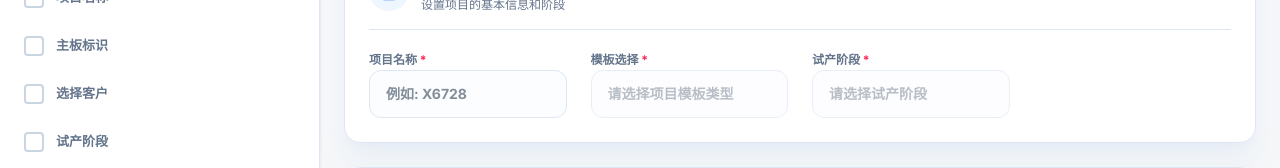
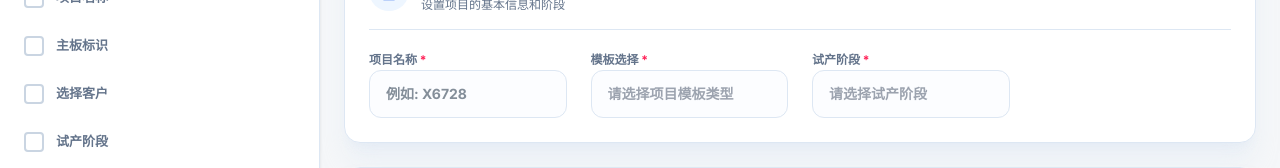
Before and after one commit to tengjiaozhai/trial-production, a React (Vite) app: page / in a window 1280 px wide. Shown: the part 252-420 px from the top of the page. Built offline with nearby package versions, Linux system fonts and the light colour scheme.

Commit message:
fix: 更换颜色

```diff
--- a/src/App.tsx
+++ b/src/App.tsx
@@ -958,7 +958,7 @@ export default function App() {
                         className={cn(
                           "w-full h-12 px-4 rounded-xl border focus:ring-4 focus:ring-[#2563EB]/10 focus:border-[#2563EB] outline-none bg-[#F6F9FF]/30 transition-all text-sm font-bold appearance-none cursor-pointer",
                           step1Errors.customer ? "border-rose-500 focus:ring-rose-500/10 focus:border-rose-500" : "border-[#DDE7F3]",
-                          !projectInfo.customer && "text-[#9CA3AF] opacity-70"
+                          !projectInfo.customer && "text-[#9CA3AF]"
                         )}
                         value={projectInfo.customer}
                         onChange={e => {
@@ -979,7 +979,7 @@ export default function App() {
                         className={cn(
                           "w-full h-12 px-4 rounded-xl border focus:ring-4 focus:ring-[#2563EB]/10 focus:border-[#2563EB] outline-none bg-[#F6F9FF]/30 transition-all text-sm font-bold appearance-none cursor-pointer",
                           step1Errors.stage ? "border-rose-500 focus:ring-rose-500/10 focus:border-rose-500" : "border-[#DDE7F3]",
-                          !projectInfo.stage && "text-[#9CA3AF] opacity-70"
+                          !projectInfo.stage && "text-[#9CA3AF]"
                         )}
                         value={projectInfo.stage}
                         disabled={!projectInfo.customer}
```
